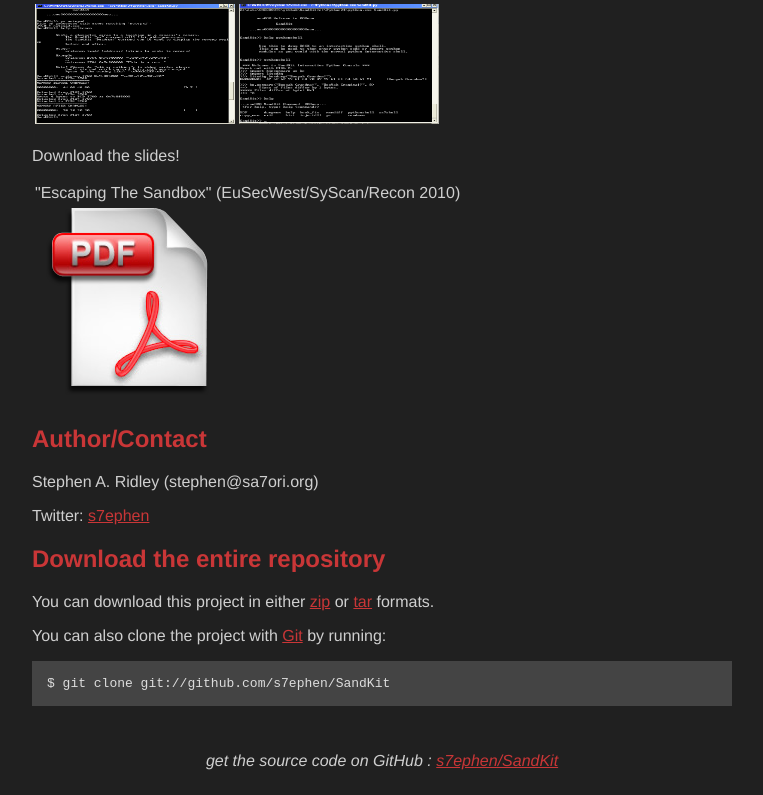
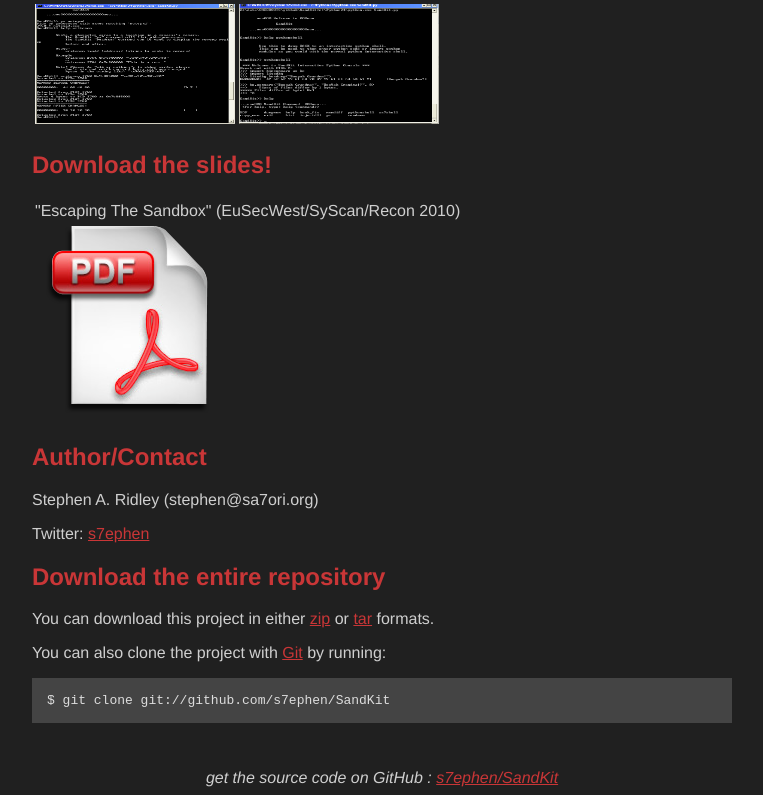
Before and after one commit to s7ephen/SandKit, a plain HTML site: page index.html in a window 1280 px wide. Shown: the part 1332-2127 px from the top of the page, without its empty margins (258-1021 px from the left). Drawn offline with Linux system fonts and the light colour scheme.

Commit message:
cosmetic change

```diff
--- a/index.html
+++ b/index.html
@@ -126,7 +126,7 @@ has it statically coded. You can use a diff version of you recompile the tools.)
       </tr>
     </table>
     </div>
-    <p>Download the slides!<br/>
+    <h2>Download the slides!</h2>
     <div align="left">
     <table border=0>
       <tr>
```
